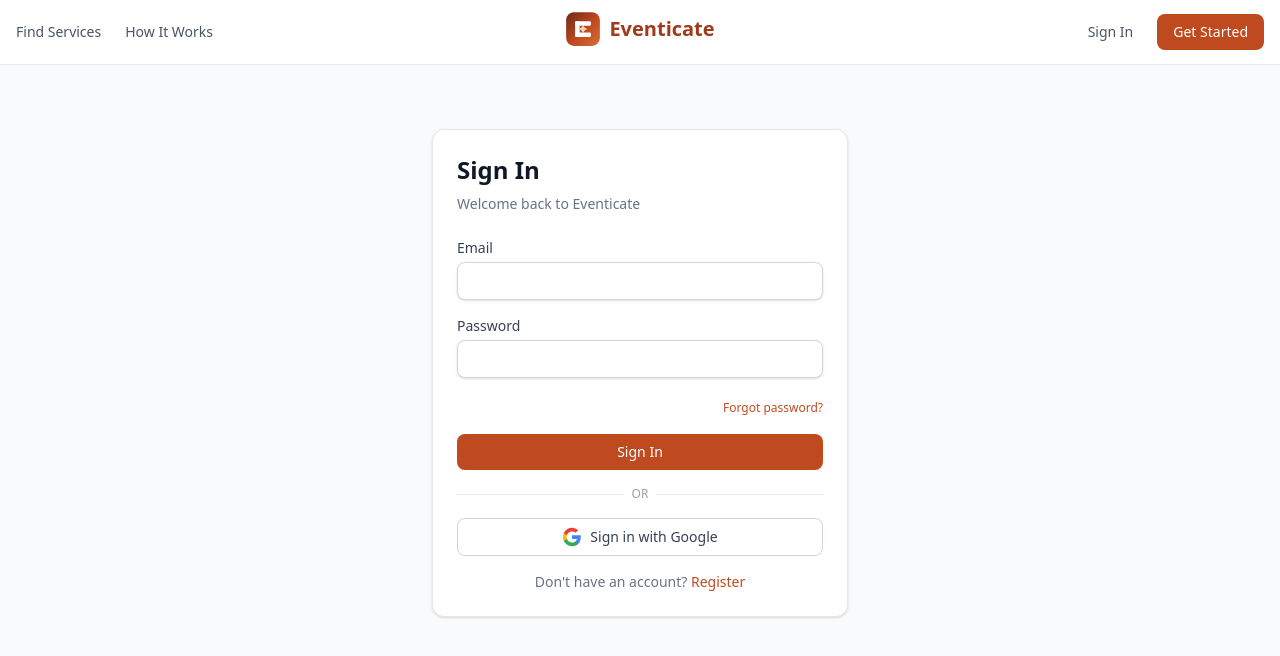
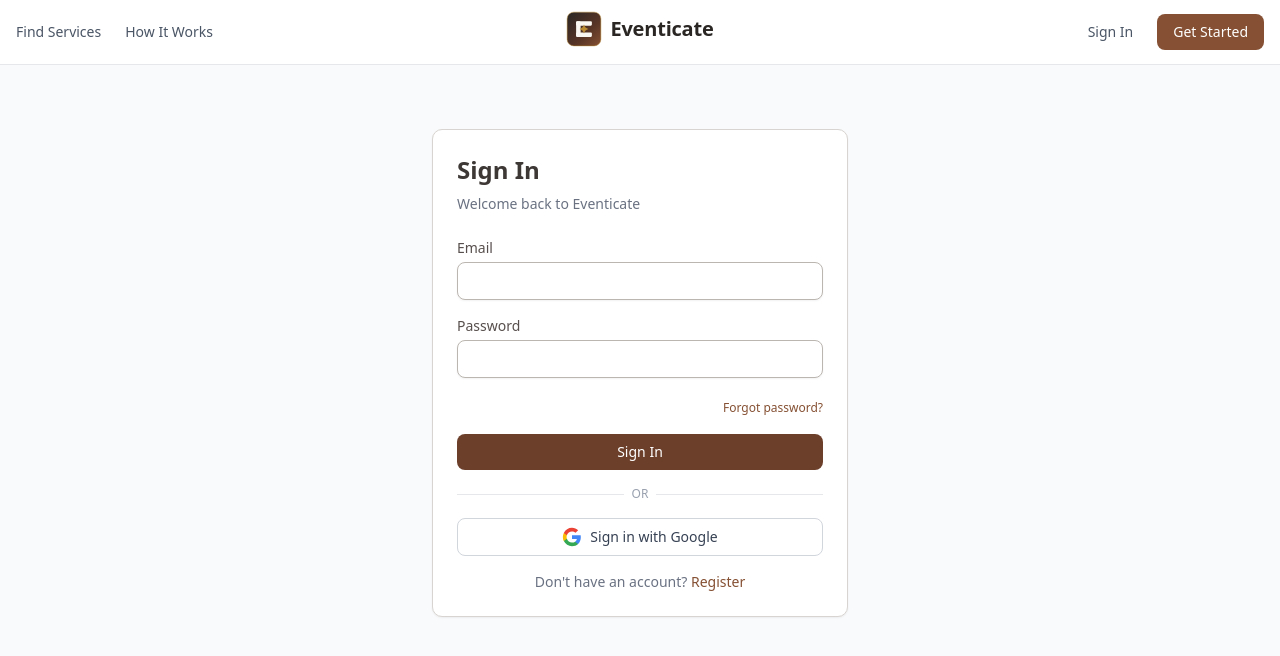
Before and after one commit to puggythemeddler/Eventicate, a Next.js app: page /auth/login in a window 1280 px wide. Shown: the top 656 px of the page. Built offline with nearby package versions, Linux system fonts and the light colour scheme.

Commit message:
style: introduce Eventicate design system - charcoal, earth brown and gold palette, serif display type, medium radii and warm neutrals

```diff
--- a/src/app/globals.css
+++ b/src/app/globals.css
@@ -3,98 +3,124 @@
 @custom-variant dark (&:where(.dark, .dark *));
 
 @theme {
-  --color-primary-50: #fdf6f1;
-  --color-primary-100: #faeadd;
-  --color-primary-200: #f4d4bc;
-  --color-primary-300: #ecb592;
-  --color-primary-400: #e28e62;
-  --color-primary-500: #d76f3f;
-  --color-primary-600: #c04a1f;
-  --color-primary-700: #a03a1a;
-  --color-primary-800: #83301a;
-  --color-primary-900: #6b2918;
-  --color-primary-950: #3a1209;
+  /* ─── Brand: Deep Charcoal ─────────────────────────────────────────── */
+  --color-charcoal-50: #f7f6f5;
+  --color-charcoal-100: #ebe9e7;
+  --color-charcoal-200: #d8d4d1;
+  --color-charcoal-300: #bcb6b1;
+  --color-charcoal-400: #99918b;
+  --color-charcoal-500: #7e7671;
+  --color-charcoal-600: #6b6360;
+  --color-charcoal-700: #574f4d;
+  --color-charcoal-800: #3d3836;
+  --color-charcoal-900: #292624;
+  --color-charcoal-950: #181615;
+
+  /* ─── Brand: Earth Brown (primary warmth) ──────────────────────────── */
+  --color-primary-50: #f7f2ed;
+  --color-primary-100: #eee1d6;
+  --color-primary-200: #ddc2ac;
+  --color-primary-300: #c89c7c;
+  --color-primary-400: #b27a55;
+  --color-primary-500: #9c6340;
+  --color-primary-600: #855033;
+  --color-primary-700: #6c3f2b;
+  --color-primary-800: #573426;
+  --color-primary-900: #472d22;
+  --color-primary-950: #261611;
+
+  /* ─── Accent: Muted Gold / Warm Amber ──────────────────────────────── */
+  --color-gold-50: #faf6ec;
+  --color-gold-100: #f4ecd3;
+  --color-gold-200: #e9d8a5;
+  --color-gold-300: #dcbf74;
+  --color-gold-400: #cfa64e;
+  --color-gold-500: #bb8b33;
+  --color-gold-600: #a06f29;
+  --color-gold-700: #815625;
+  --color-gold-800: #6a4724;
+  --color-gold-900: #5b3d23;
+  --color-gold-950: #342010;
+
+  /* ─── Supporting: Muted Olive ──────────────────────────────────────── */
+  --color-olive-50: #f6f7f1;
+  --color-olive-100: #e9ebdc;
+  --color-olive-200: #d3d7ba;
+  --color-olive-300: #b6bd92;
+  --color-olive-400: #9aa16f;
+  --color-olive-500: #7d8453;
+  --color-olive-600: #62683f;
+  --color-olive-700: #4c5034;
+  --color-olive-800: #3e412d;
+  --color-olive-900: #363827;
+  --color-olive-950: #1d1e14;
+
+  /* ─── Supporting: Soft Terracotta (danger) ─────────────────────────── */
+  --color-terracotta-50: #fbf0ee;
+  --color-terracotta-100: #f5ddd8;
+  --color-terracotta-200: #eac0b8;
+  --color-terracotta-300: #dd9a8f;
+  --color-terracotta-400: #cd7266;
+  --color-terracotta-500: #bc5347;
+  --color-terracotta-600: #a94337;
+  --color-terracotta-700: #8e352c;
+  --color-terracotta-800: #762e28;
+  --color-terracotta-900: #632a26;
+  --color-terracotta-950: #361312;
+
+  /* ─── Warm backgrounds / text ──────────────────────────────────────── */
+  --color-cream: #faf7f2;
+  --color-sand: #f3ede3;
+  --color-ink: #201d1b;
+
+  /* ─── Typography ───────────────────────────────────────────────────── */
   --font-sans: var(--font-inter), ui-sans-serif, system-ui, sans-serif;
+  --font-display: var(--font-fraunces), Georgia, "Times New Roman", serif;
+
+  /* ─── Radius: medium, pills reserved for badges/tags ──────────────── */
+  --radius-sm: 0.1875rem;
+  --radius-md: 0.375rem;
+  --radius-lg: 0.5rem;
+  --radius-xl: 0.625rem;
+  --radius-2xl: 0.75rem;
+  --radius-3xl: 1rem;
+
+  /* ─── Shadows: subtle, warm ────────────────────────────────────────── */
+  --shadow-sm: 0 1px 2px 0 rgb(41 38 36 / 0.06);
+  --shadow-md: 0 2px 6px -1px rgb(41 38 36 / 0.08), 0 1px 3px -1px rgb(41 38 36 / 0.06);
+  --shadow-lg: 0 10px 24px -6px rgb(41 38 36 / 0.12), 0 4px 8px -4px rgb(41 38 36 / 0.06);
+  --shadow-xl: 0 20px 36px -8px rgb(41 38 36 / 0.16), 0 8px 16px -6px rgb(41 38 36 / 0.08);
 }
 
 html {
-  transition: background-color 0.3s, color 0.3s;
+  scroll-behavior: smooth;
 }
 
 body {
   font-family: var(--font-sans);
-  @apply bg-gray-50 text-gray-900 dark:bg-gray-950 dark:text-gray-100;
+  @apply bg-cream text-charcoal-800 antialiased dark:bg-charcoal-950 dark:text-charcoal-100;
 }
 
-.gradient-hero {
-  background: linear-gradient(135deg, #6b2918 0%, #c04a1f 50%, #e28e62 100%);
+/* Serif display for editorial headings */
+.font-display {
+  letter-spacing: -0.01em;
 }
 
-.gradient-hero-sombre {
-  background: linear-gradient(135deg, #374151 0%, #6b7280 55%, #9ca3af 100%);
+/* Hero image overlay: keeps copy legible over photography */
+.hero-image-overlay {
+  background: linear-gradient(
+    180deg,
+    rgb(24 22 21 / 0.25) 0%,
+    rgb(24 22 21 / 0.35) 40%,
+    rgb(24 22 21 / 0.88) 100%
+  );
 }
 
+/* Subtle hover lift for marketplace cards: border + shadow, no floating */
 .card-hover {
-  transition: transform 0.2s, box-shadow 0.2s;
+  transition: border-color 0.2s, box-shadow 0.2s, transform 0.2s;
 }
 .card-hover:hover {
   transform: translateY(-2px);
-  box-shadow: 0 10px 40px rgba(192, 74, 31, 0.15);
+  box-shadow: var(--shadow-lg);
 }
-
-@keyframes float {
-  0%,
-  100% {
-    transform: translateY(0);
-  }
-  50% {
-    transform: translateY(-10px);
-  }
-}
-
-@keyframes float-slow {
-  0%,
-  100% {
-    transform: translateY(0);
-  }
-  50% {
-    transform: translateY(-16px);
-  }
-}
-
-@keyframes pulse-glow {
-  0%,
-  100% {
-    opacity: 0.55;
-  }
-  50% {
-    opacity: 1;
-  }
-}
-
-@keyframes gradient-shift {
-  0%,
-  100% {
-    background-position: 0% 50%;
-  }
-  50% {
-    background-position: 100% 50%;
-  }
-}
-
-.animate-float {
-  animation: float 5s ease-in-out infinite;
-}
-
-.animate-float-slow {
-  animation: float-slow 7s ease-in-out infinite;
-}
-
-.animate-pulse-glow {
-  animation: pulse-glow 3.5s ease-in-out infinite;
-}
-
-.gradient-shift {
-  background-size: 200% 200%;
-  animation: gradient-shift 12s ease infinite;
-}
--- a/src/app/layout.tsx
+++ b/src/app/layout.tsx
@@ -1,5 +1,5 @@
 import type { Metadata } from "next";
-import { Inter } from "next/font/google";
+import { Inter, Fraunces } from "next/font/google";
 import "./globals.css";
 import { ThemeProvider } from "@/components/theme/ThemeProvider";
 import { initTheme } from "@/lib/theme-config";
@@ -8,6 +8,12 @@ const inter = Inter({
   subsets: ["latin"],
   display: "swap",
   variable: "--font-inter",
+});
+
+const fraunces = Fraunces({
+  subsets: ["latin"],
+  display: "swap",
+  variable: "--font-fraunces",
 });
 
 export const metadata: Metadata = {
@@ -21,7 +27,7 @@ export default function RootLayout({ children }: { children: React.ReactNode })
       <head>
         <script dangerouslySetInnerHTML={{ __html: `(${initTheme.toString()})()` }} />
       </head>
-      <body className={`${inter.variable} antialiased`}>
+      <body className={`${inter.variable} ${fraunces.variable} antialiased`}>
         <ThemeProvider>{children}</ThemeProvider>
       </body>
     </html>
--- a/src/components/layout/TopBar.tsx
+++ b/src/components/layout/TopBar.tsx
@@ -13,10 +13,10 @@ export function TopBar() {
   };
 
   return (
-    <div className="flex items-center justify-end border-b border-gray-200 bg-white px-6 py-3 dark:border-gray-800 dark:bg-gray-900">
+    <div className="flex items-center justify-end border-b border-charcoal-200 bg-white px-6 py-3 dark:border-charcoal-800 dark:bg-charcoal-900">
       <button
         onClick={handleLogout}
-        className="flex items-center gap-2 rounded-lg px-3 py-1.5 text-sm text-gray-600 transition-colors hover:bg-gray-100 hover:text-red-600 dark:text-gray-400 dark:hover:bg-gray-800 dark:hover:text-red-400"
+        className="flex items-center gap-2 rounded-lg px-3 py-1.5 text-sm text-charcoal-600 transition-colors hover:bg-sand hover:text-terracotta-600 dark:text-charcoal-300 dark:hover:bg-charcoal-800 dark:hover:text-terracotta-400"
       >
         <LogOut className="h-4 w-4" />
         Sign Out
--- a/src/components/ui/BrandLogo.tsx
+++ b/src/components/ui/BrandLogo.tsx
@@ -15,18 +15,19 @@ export function BrandMark({ className }: BrandMarkProps) {
     >
       <defs>
         <linearGradient id={gradientId} x1="0" y1="0" x2="1" y2="1">
-          <stop offset="0" stopColor="#6b2918" />
-          <stop offset="0.55" stopColor="#c04a1f" />
-          <stop offset="1" stopColor="#d76f3f" />
+          <stop offset="0" stopColor="#292624" />
+          <stop offset="0.6" stopColor="#573426" />
+          <stop offset="1" stopColor="#855033" />
         </linearGradient>
       </defs>
-      <rect x="2" y="2" width="60" height="60" rx="14" fill={`url(#${gradientId})`} />
-      <rect x="18" y="18" width="8" height="28" rx="2" fill="#ffffff" />
-      <rect x="18" y="18" width="28" height="8" rx="2" fill="#ffffff" />
-      <rect x="18" y="38" width="28" height="8" rx="2" fill="#ffffff" />
+      <rect x="2" y="2" width="60" height="60" rx="12" fill={`url(#${gradientId})`} />
+      <rect x="2" y="2" width="60" height="60" rx="12" fill="none" stroke="#bb8b33" strokeWidth="1.5" opacity="0.55" />
+      <rect x="18" y="18" width="8" height="28" rx="2" fill="#faf7f2" />
+      <rect x="18" y="18" width="28" height="8" rx="2" fill="#faf7f2" />
+      <rect x="18" y="38" width="28" height="8" rx="2" fill="#faf7f2" />
       <path
         d="M32 24 C33.5 28.5, 35.5 30.5, 40 32 C35.5 33.5, 33.5 35.5, 32 40 C30.5 35.5, 28.5 33.5, 24 32 C28.5 30.5, 30.5 28.5, 32 24 Z"
-        fill="#f4d4bc"
+        fill="#bb8b33"
       />
     </svg>
   );
@@ -37,6 +38,7 @@ interface BrandLogoProps {
   markClassName?: string;
   showText?: boolean;
   textClassName?: string;
+  tone?: "dark" | "light";
 }
 
 export function BrandLogo({
@@ -44,12 +46,19 @@ export function BrandLogo({
   markClassName,
   showText = true,
   textClassName,
+  tone = "dark",
 }: BrandLogoProps) {
   return (
     <span className={cn("inline-flex items-center gap-2", className)}>
       <BrandMark className={markClassName} />
       {showText && (
-        <span className={cn("text-xl font-bold text-primary-700 dark:text-primary-300", textClassName)}>
+        <span
+          className={cn(
+            "font-display text-xl font-semibold tracking-tight",
+            tone === "dark" ? "text-charcoal-900 dark:text-charcoal-100" : "text-cream",
+            textClassName
+          )}
+        >
           Eventicate
         </span>
       )}
--- a/src/components/ui/Button.tsx
+++ b/src/components/ui/Button.tsx
@@ -2,7 +2,7 @@ import type { ButtonHTMLAttributes } from "react";
 import { cn } from "@/lib/utils";
 
 interface ButtonProps extends ButtonHTMLAttributes<HTMLButtonElement> {
-  variant?: "primary" | "secondary" | "outline" | "ghost" | "danger";
+  variant?: "primary" | "secondary" | "outline" | "ghost" | "danger" | "dark" | "gold";
   size?: "sm" | "md" | "lg";
 }
 
@@ -16,13 +16,15 @@ export function Button({
   return (
     <button
       className={cn(
-        "inline-flex items-center justify-center rounded-lg font-medium transition-colors focus:outline-none focus:ring-2 focus:ring-primary-500 focus:ring-offset-2 disabled:opacity-50 disabled:pointer-events-none",
+        "inline-flex items-center justify-center rounded-lg font-medium transition-colors focus:outline-none focus:ring-2 focus:ring-gold-500 focus:ring-offset-2 disabled:opacity-50 disabled:pointer-events-none dark:focus:ring-offset-charcoal-950",
         {
-          "bg-primary-600 text-white hover:bg-primary-700": variant === "primary",
-          "bg-primary-100 text-primary-800 hover:bg-primary-200 dark:bg-primary-900/50 dark:text-primary-300 dark:hover:bg-primary-900/80": variant === "secondary",
-          "border border-gray-300 bg-white text-gray-700 hover:bg-gray-50 dark:border-gray-600 dark:bg-gray-800 dark:text-gray-200 dark:hover:bg-gray-700": variant === "outline",
-          "text-gray-600 hover:bg-gray-100 dark:text-gray-400 dark:hover:bg-gray-800": variant === "ghost",
-          "bg-red-600 text-white hover:bg-red-700": variant === "danger",
+          "bg-primary-700 text-white hover:bg-primary-800": variant === "primary",
+          "bg-primary-100 text-primary-800 hover:bg-primary-200 dark:bg-primary-900/50 dark:text-primary-200 dark:hover:bg-primary-900/70": variant === "secondary",
+          "border border-charcoal-300 bg-white text-charcoal-700 hover:bg-sand dark:border-charcoal-600 dark:bg-charcoal-900 dark:text-charcoal-200 dark:hover:bg-charcoal-800": variant === "outline",
+          "text-charcoal-600 hover:bg-sand dark:text-charcoal-300 dark:hover:bg-charcoal-800": variant === "ghost",
+          "bg-terracotta-600 text-white hover:bg-terracotta-700": variant === "danger",
+          "bg-charcoal-900 text-white hover:bg-charcoal-800 dark:bg-charcoal-800 dark:hover:bg-charcoal-700": variant === "dark",
+          "bg-gold-500 text-charcoal-950 hover:bg-gold-400": variant === "gold",
           "px-3 py-1.5 text-sm": size === "sm",
           "px-4 py-2 text-sm": size === "md",
           "px-6 py-3 text-base": size === "lg",
--- a/src/components/ui/Card.tsx
+++ b/src/components/ui/Card.tsx
@@ -10,7 +10,7 @@ export function Card({ children, className, hover }: CardProps) {
   return (
     <div
       className={cn(
-        "rounded-xl border border-gray-200 bg-white p-6 shadow-sm dark:border-gray-800 dark:bg-gray-900",
+        "rounded-xl border border-charcoal-200 bg-white p-6 shadow-sm dark:border-charcoal-800 dark:bg-charcoal-900",
         hover && "card-hover cursor-pointer",
         className
       )}
@@ -25,9 +25,13 @@ export function CardHeader({ children, className }: { children: React.ReactNode;
 }
 
 export function CardTitle({ children, className }: { children: React.ReactNode; className?: string }) {
-  return <h3 className={cn("text-lg font-semibold text-gray-900 dark:text-gray-100", className)}>{children}</h3>;
+  return (
+    <h3 className={cn("font-display text-lg font-semibold text-charcoal-900 dark:text-charcoal-100", className)}>
+      {children}
+    </h3>
+  );
 }
 
 export function CardDescription({ children, className }: { children: React.ReactNode; className?: string }) {
-  return <p className={cn("text-sm text-gray-500 dark:text-gray-400", className)}>{children}</p>;
+  return <p className={cn("text-sm text-charcoal-500 dark:text-charcoal-400", className)}>{children}</p>;
 }
--- a/src/components/ui/Input.tsx
+++ b/src/components/ui/Input.tsx
@@ -12,7 +12,7 @@ export function Input({ label, error, className, id, ...props }: InputProps) {
   return (
     <div className="space-y-1">
       {label && (
-        <label htmlFor={inputId} className="block text-sm font-medium text-gray-700 dark:text-gray-300">
+        <label htmlFor={inputId} className="block text-sm font-medium text-charcoal-700 dark:text-charcoal-200">
           {label}
         </label>
       )}
@@ -21,15 +21,15 @@ export function Input({ label, error, className, id, ...props }: InputProps) {
         aria-invalid={error ? true : undefined}
         aria-describedby={error ? `${inputId}-error` : undefined}
         className={cn(
-          "w-full rounded-lg border border-gray-300 bg-white px-3 py-2 text-sm text-gray-900 shadow-sm dark:border-gray-600 dark:bg-gray-800 dark:text-gray-100",
-          "focus:border-primary-500 focus:outline-none focus:ring-1 focus:ring-primary-500",
-          error && "border-red-500",
+          "w-full rounded-lg border border-charcoal-300 bg-white px-3 py-2 text-sm text-charcoal-900 shadow-sm dark:border-charcoal-700 dark:bg-charcoal-900 dark:text-charcoal-100",
+          "placeholder:text-charcoal-400 focus:border-primary-600 focus:outline-none focus:ring-1 focus:ring-primary-600",
+          error && "border-terracotta-500",
           className
         )}
         {...props}
       />
       {error && (
-        <p id={`${inputId}-error`} className="text-xs text-red-500">
+        <p id={`${inputId}-error`} className="text-xs text-terracotta-600">
           {error}
         </p>
       )}
@@ -48,15 +48,15 @@ export function Select({ label, options, className, id, ...props }: SelectProps)
   return (
     <div className="space-y-1">
       {label && (
-        <label htmlFor={selectId} className="block text-sm font-medium text-gray-700 dark:text-gray-300">
+        <label htmlFor={selectId} className="block text-sm font-medium text-charcoal-700 dark:text-charcoal-200">
           {label}
         </label>
       )}
       <select
         id={selectId}
         className={cn(
-          "w-full rounded-lg border border-gray-300 px-3 py-2 text-sm shadow-sm dark:border-gray-600 dark:bg-gray-800 dark:text-gray-100",
-          "focus:border-primary-500 focus:outline-none focus:ring-1 focus:ring-primary-500",
+          "w-full rounded-lg border border-charcoal-300 bg-white px-3 py-2 text-sm shadow-sm dark:border-charcoal-700 dark:bg-charcoal-900 dark:text-charcoal-100",
+          "focus:border-primary-600 focus:outline-none focus:ring-1 focus:ring-primary-600",
           className
         )}
         {...props}
@@ -81,15 +81,15 @@ export function Textarea({ label, className, id, ...props }: TextareaProps) {
   return (
     <div className="space-y-1">
       {label && (
-        <label htmlFor={textareaId} className="block text-sm font-medium text-gray-700 dark:text-gray-300">
+        <label htmlFor={textareaId} className="block text-sm font-medium text-charcoal-700 dark:text-charcoal-200">
           {label}
         </label>
       )}
       <textarea
         id={textareaId}
         className={cn(
-          "w-full rounded-lg border border-gray-300 px-3 py-2 text-sm shadow-sm dark:border-gray-600 dark:bg-gray-800 dark:text-gray-100",
-          "focus:border-primary-500 focus:outline-none focus:ring-1 focus:ring-primary-500",
+          "w-full rounded-lg border border-charcoal-300 bg-white px-3 py-2 text-sm text-charcoal-900 shadow-sm dark:border-charcoal-700 dark:bg-charcoal-900 dark:text-charcoal-100",
+          "placeholder:text-charcoal-400 focus:border-primary-600 focus:outline-none focus:ring-1 focus:ring-primary-600",
           className
         )}
         {...props}
```
Also changed, not shown: src/components/ui/Autocomplete.tsx (+8 -8 lines), src/components/ui/Badge.tsx (+7 -7 lines).
